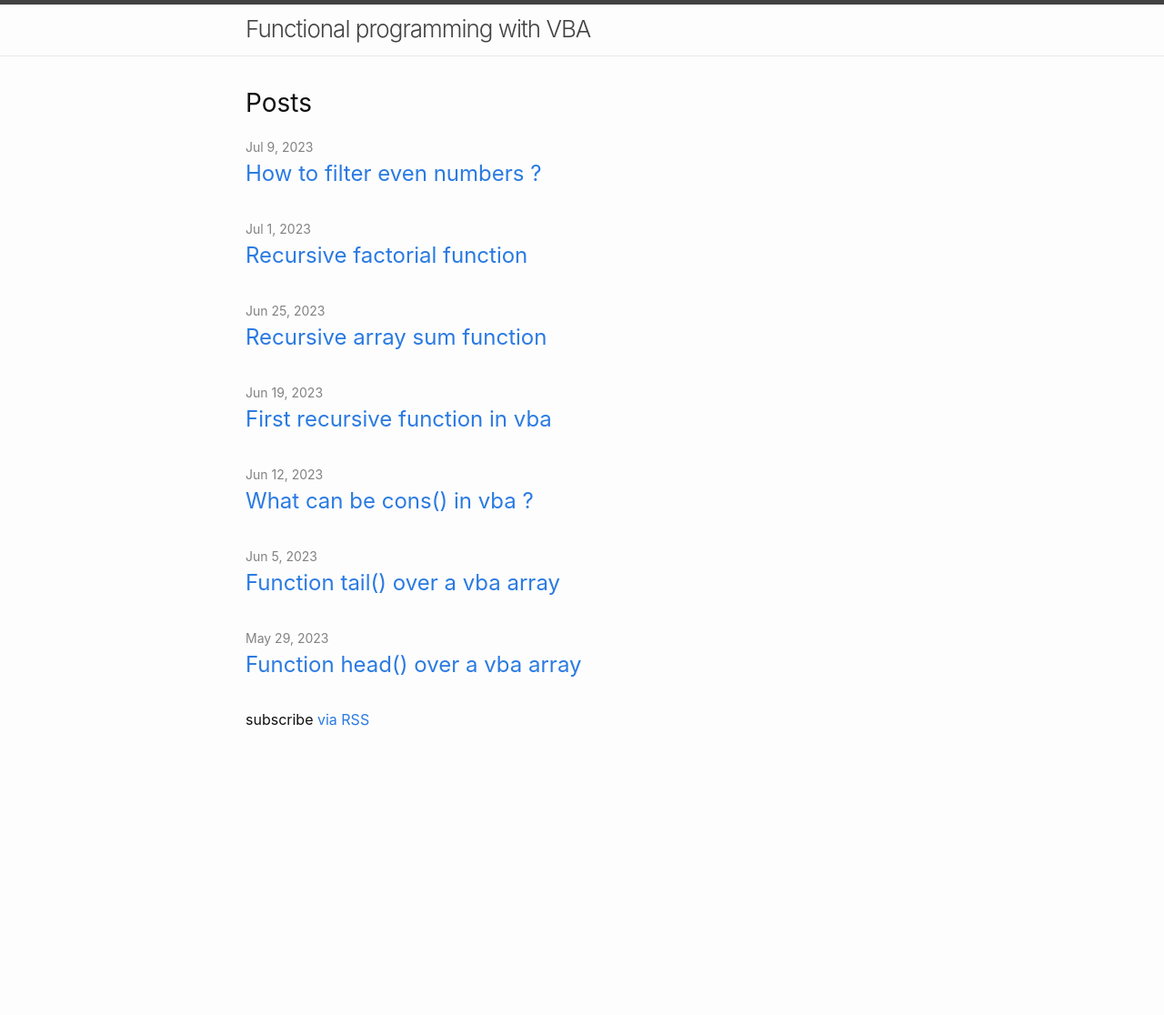
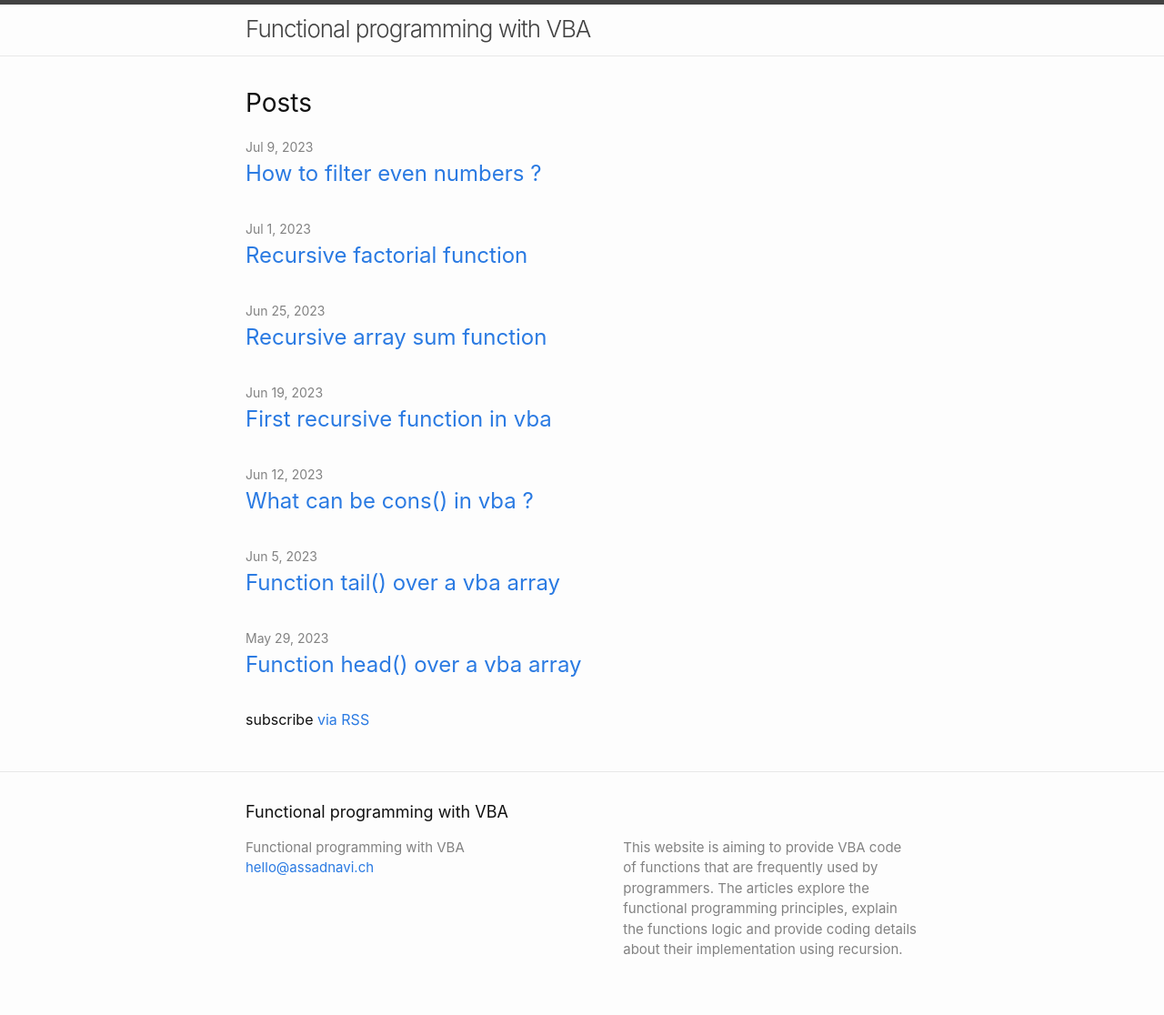
Before and after one commit to assadnavi/assadnavi.github.io, a Jekyll site: the page built from index.markdown, in a window 1280 px wide. Shown: the whole page at 91% size. Built offline with Jekyll 4.4.1, drawn with Linux system fonts in a browser that asks for light colours; before the commit the page ends 900 px from its top, so only the background shows below that.

Commit message:
added description

```diff
--- a/_config.yml
+++ b/_config.yml
@@ -21,7 +21,11 @@
 title: Functional programming with VBA
 email: hello@assadnavi.ch
 description: >- # this means to ignore newlines until "baseurl:"
-  My description.
+  This website is aiming to provide VBA code of
+  functions that are frequently used by programmers.
+  The articles explore the functional programming principles,
+  explain the functions logic and provide coding details about
+  their implementation using recursion.
 baseurl: "" # the subpath of your site, e.g. /blog
 url: "https://www.functionalvba.com" # the base hostname & protocol for your site, e.g. http://example.com
 twitter_username: jekyllrb
--- a/_includes/footer.html
+++ b/_includes/footer.html
@@ -22,7 +22,7 @@
       </div>
 
       <div class="footer-col footer-col-2">
-        {%- include social.html -%}
+        <!-- {%- include social.html -%} -->
       </div>
 
       <div class="footer-col footer-col-3">
--- a/_layouts/default.html
+++ b/_layouts/default.html
@@ -13,7 +13,7 @@
       </div>
     </main>
 
-    <!-- {%- include footer.html -%} -->
+    {%- include footer.html -%}
 
   </body>
 
```
